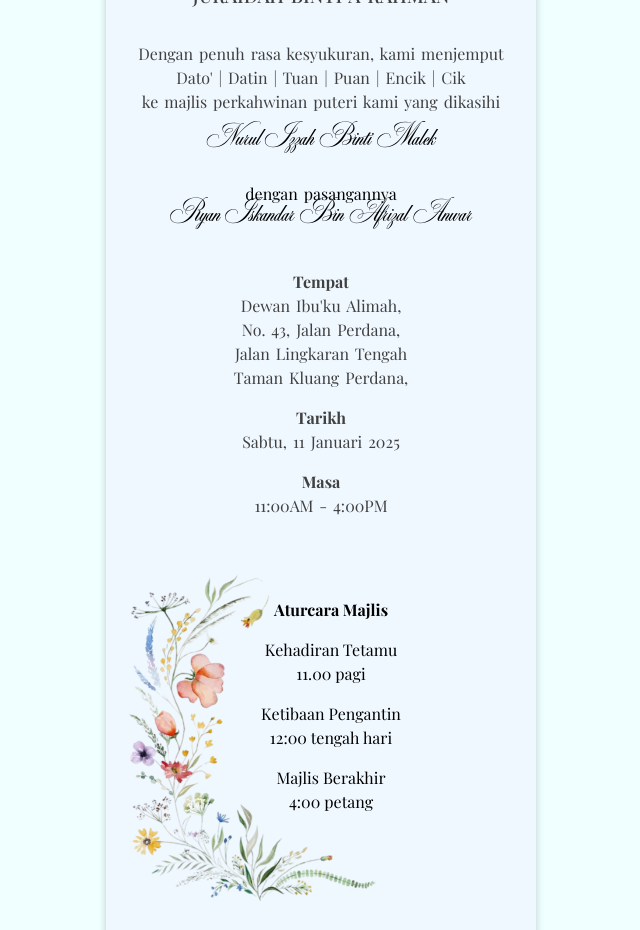
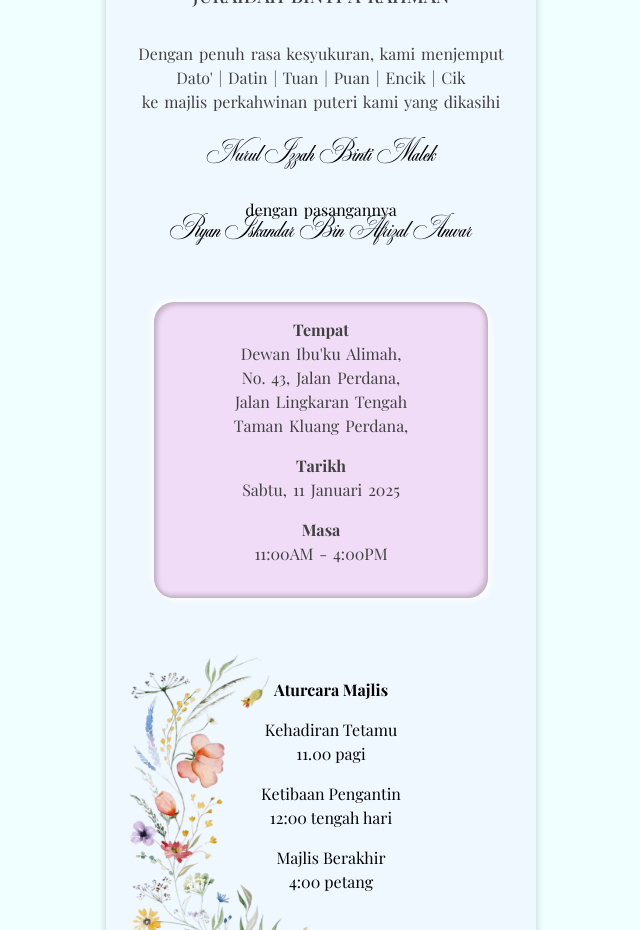
Before and after one commit to RKPinata/wedding, a Next.js app: page / in a window 1280 px wide. Shown: the part 840-1770 px from the top of the page, without its empty margins (319-959 px from the left). Built offline with nearby package versions, Linux system fonts and the light colour scheme.

Commit message:
Improve styling

```diff
--- a/src/components/Invitation/Invitation.module.css
+++ b/src/components/Invitation/Invitation.module.css
@@ -10,7 +10,7 @@
 }
 
 .greeting {
-margin-bottom: 2rem;
+    margin-bottom: 2rem;
 }
 
 .parent-names {
@@ -28,22 +28,27 @@ margin-bottom: 2rem;
 }
 
 .couple-name {
-    margin-top: 1rem;
-    margin-bottom: 2.5rem;
+    margin-top: 2rem;
+    margin-bottom: 3.5rem;
 }
 
-.couple-name p:nth-of-type(2){
+.couple-name p:nth-of-type(2) {
     margin: 1.8rem 1rem auto;
 }
 
-.location {
+.location,
+.date,
+.time {
     margin-bottom: 1rem;
 }
 
-.date {
-    margin-bottom: 1rem;
+.location-date-time {
+    padding: 1rem;
+    margin: 0 3rem;
+    border-radius: 20px;
+    box-shadow: inset 3px 3px 5px rgba(0,0,0,0.2),
+                inset -3px -3px 5px rgba(0,0,0,0.2),
+                3px 3px 5px rgba(255,255,255,0.8),
+                -3px -3px 5px rgba(255,255,255,0.8);
+    background-color: var(--soft-lilac);
 }
-
-.time {
-    margin-bottom: 1rem;
-}
```
